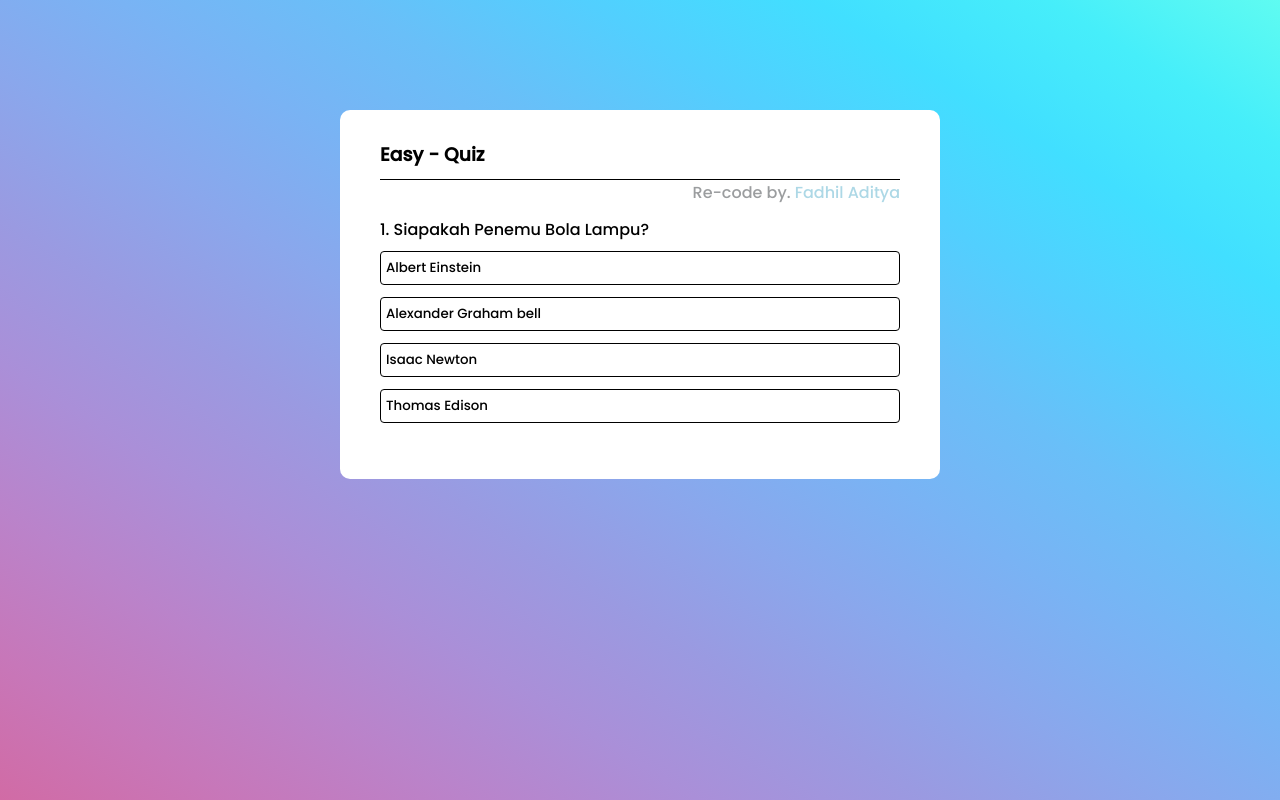
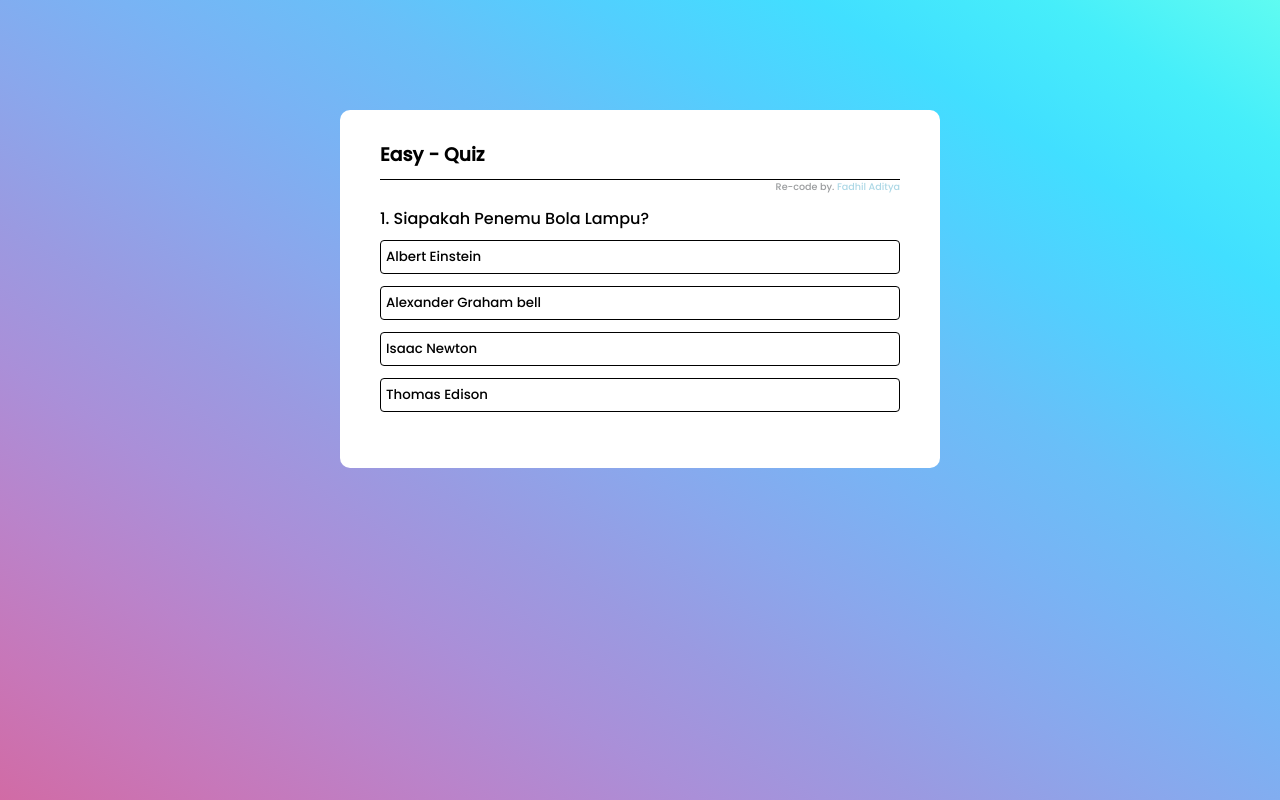
Before and after one commit to fadhiladityaXIA2/fadhiladityaXIA2.github.io, a plain HTML site: page index.html in a window 1280 px wide. Drawn offline with Linux system fonts and the light colour scheme.

Commit message:
Update style.css
fonts size

```diff
--- a/style.css
+++ b/style.css
@@ -88,7 +88,7 @@ h4 {
 }
 
 p {
-    font-size: 1rem;
+    font-size: .6rem;
     text-align: right;
     color: #9B9D9F;
 }
```
